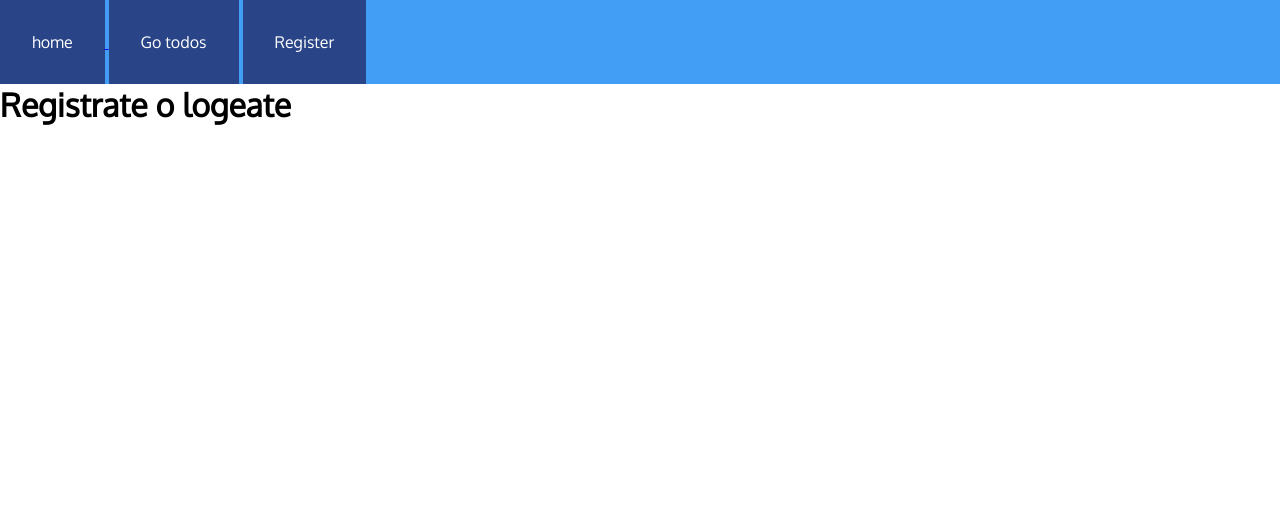
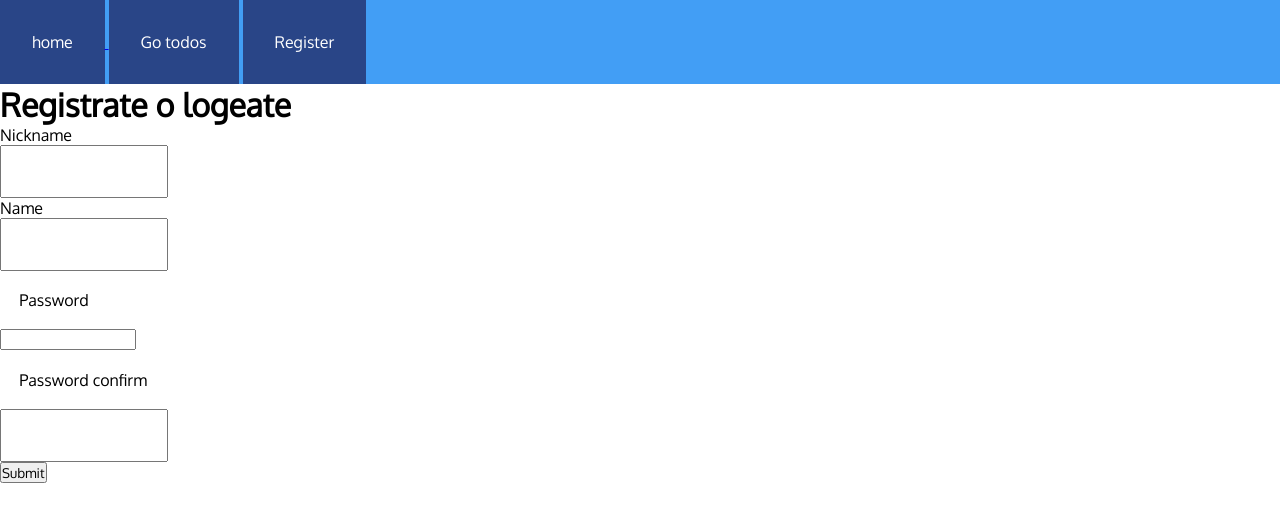
Before and after one commit to dsolse/login_tasks_example, a Flask app: template templates/main/register.html in a window 1280 px wide. Shown: the top 522 px of the page. Run offline with Flask 2, Linux system fonts and the light colour scheme; the template is opened without the code that fills it, so the values that code supplies are empty, except form fields; form fields are guessed from the names that the template uses; parts of the project's set-up code (start-up, migrations or seed data) failed here and were passed over.

Commit message:
added forms

```diff
--- a/db/db.py
+++ /dev/null
@@ -1,3 +0,0 @@
-from flask_sqlalchemy import SQLAlchemy
-
-db = SQLAlchemy()
--- a/index.py
+++ b/index.py
@@ -1,4 +1,8 @@
 from app import app
+from db.db import db
+
+with app.app_context():
+	db.create_all()
 
 if __name__ == "__main__":
 	app.run(debug=True)
--- a/models/status.py
+++ b/models/status.py
@@ -1,4 +1,4 @@
-from db.db import db
+from utils_app.db import db
 
 class Status(db.Model): # type: ignore
 	"""
--- a/models/todos.py
+++ b/models/todos.py
@@ -1,4 +1,4 @@
-from db.db import db
+from utils_app.db import db
 from datetime import datetime
 
 class Todos(db.Model) # type: ignore
--- a/static/css/styles.css
+++ b/static/css/styles.css
@@ -19,3 +19,14 @@ li {
 	color: #fff;
 	text-decoration: none;
 }
+
+.form-el {
+	display: block;
+	padding: 1.2em;
+}
+
+.formulario {
+	display: flex;
+	flex-direction: column;
+	align-content: space-around;
+}
--- a/templates/main/register.html
+++ b/templates/main/register.html
@@ -6,4 +6,19 @@
 
 {% block content %}
 	<h1>Registrate o logeate</h1>
+	<div class="formulario">
+		<form action="{{ url_for('main.register') }}" method="post">
+		    {{ form.hidden_tag() }}
+		    {{ form.nickname.label }}
+		    {{ form.nickname(class="form-el") }}
+		    {{ form.name.label }}
+		    {{ form.name(class="form-el") }}
+		    {{ form.password.label(class="form-el") }}
+		    {{ form.password }}
+		    {{ form.password_confirm.label(class="form-el") }}
+		    {{ form.password_confirm(class="form-el") }}
+		    {{ form.submit }}
+		</form>
+	</div>
+
 {% endblock content %}
```
Also changed, not shown: app.py (+7 -0 lines), models/usuarios.py (+5 -2 lines), routes/main/main.py (+22 -3 lines), routes/main/todos.html (deleted, +0 -9 lines).
